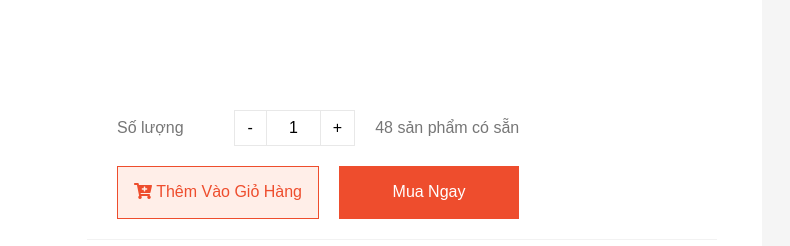
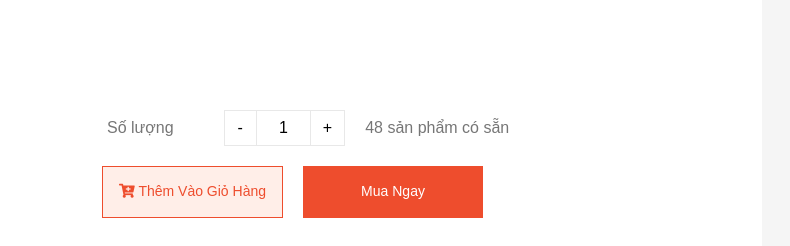
Before and after one commit to dunghq21102001/dunghqshop, a plain HTML site: page assets/storeHtml/store1.html in a window 1280 px wide. Shown: the part 554-800 px from the top of the page, 490-1280 px from the left. Drawn offline with nearby package versions, Linux system fonts and the light colour scheme.

Commit message:
update source code

```diff
--- a/assets/css/store.css
+++ b/assets/css/store.css
@@ -190,13 +190,10 @@
 }
 
 .choose-quantity {
-    font-size: 1.6rem;
-}
-
-.choose-quantity {
     display: flex;
     align-items: center;
-    margin-left: 30px;
+    margin-left: 20px;
+    font-size: 1.6rem;
 }
 
 .sub-rate-infor {
@@ -232,14 +229,15 @@
 .store-cart {
     display: flex;
     align-items: center;
-    font-size: 1.6rem;
+    font-size: 1.4rem;
     text-align: center;
 }
 
 .add-item {
     border: 1px solid var(--primary-color);
     min-width: 180px;
-    margin: 20px 20px 20px 30px;
+    height: 52px;
+    margin: 20px 20px 20px 15px;
     padding: 16px 16px;
     background-color: #ffeee8;
     color: var(--primary-color);
@@ -248,19 +246,11 @@
 
 .buy-item {
     border: 1px solid var(--primary-color);
-    min-width: 180px;
+    width: 180px;
+    height: 52px;
     padding: 16px 16px;
     background-color: var(--primary-color);
     color: var(--white-color);
     cursor: pointer;
     text-decoration: none;
 }
-
-.underline {
-    display: block;
-    position: absolute;
-    border-bottom: 1px solid #f2f2f2;
-    width: calc(100% - 60px);
-    left: 0;
-    top: 500;
-}
--- a/assets/storeHtml/store1.html
+++ b/assets/storeHtml/store1.html
@@ -418,8 +418,6 @@
                                 </div>
                                 <a href="../../404.html" class="buy-item">Mua Ngay</a>
                             </div>
-
-                            <span class="underline"></span>
                         </div>
                     </div>
                 </div>
```
Also changed, not shown: assets/storeHtml/store3.html (+0 -2 lines).
